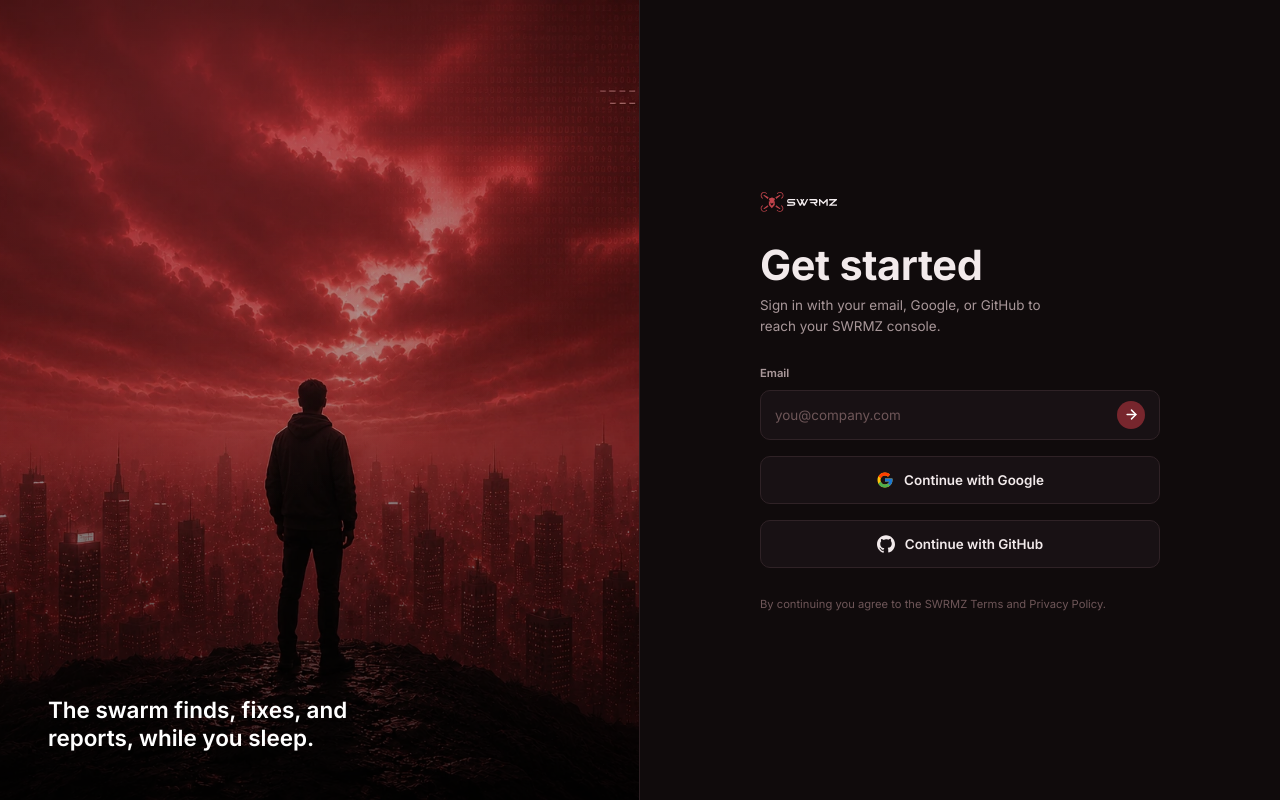
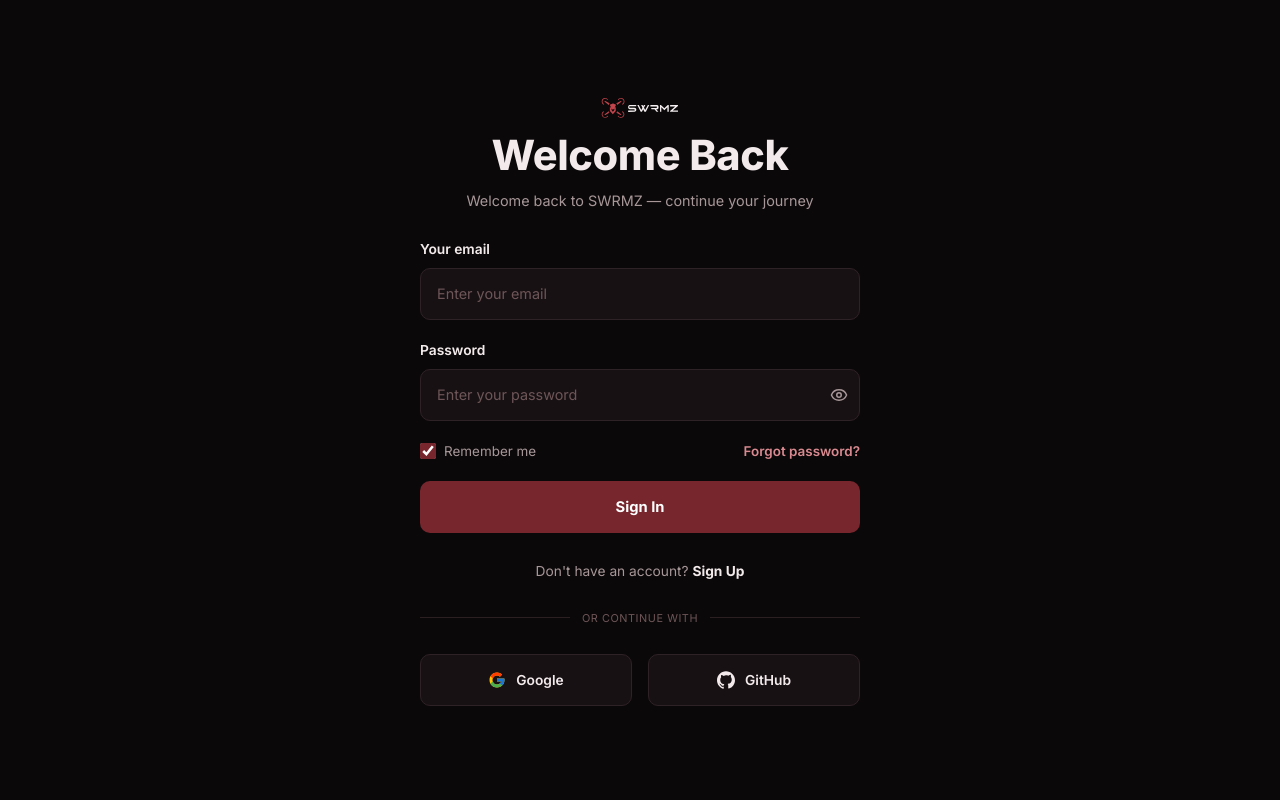
Before and after one commit to YUST777/swrmz, a React (Vite) app: page /login in a window 1280 px wide. Built offline with nearby package versions, Linux system fonts and the light colour scheme; no server answers.

Commit message:
Login: centered email/password layout with Google/GitHub via Supabase

```diff
--- a/src/LoginPage.tsx
+++ b/src/LoginPage.tsx
@@ -1,5 +1,5 @@
 import { useState } from 'react';
-import { ArrowLeft, ArrowRight, Loader2 } from 'lucide-react';
+import { Eye, EyeOff, Loader2 } from 'lucide-react';
 import { BrandMark } from './components/BrandMark';
 import { supabase } from './lib/supabase';
 
@@ -22,50 +22,53 @@ function GitHubIcon() {
   );
 }
 
-const inputShell =
-  'flex items-center gap-2 rounded-[10px] border border-[#2f2226] bg-[#181114] px-3.5 transition-colors focus-within:border-[#8a2c34]';
+const fieldClass =
+  'min-h-[52px] w-full rounded-[10px] border border-[#2f2226] bg-[#181114] px-4 text-[0.9rem] text-[#f2eaeb] outline-none transition-colors placeholder:text-[#6e5658] focus:border-[#8a2c34]';
 const oauthBtn =
-  'flex min-h-12 cursor-pointer items-center justify-center gap-2.5 rounded-[10px] border border-[#2f2226] bg-[#181114] px-4 text-[0.84rem] font-[600] text-[#f2eaeb] transition-colors hover:border-[#5e3a3e] hover:bg-[#1d1518] disabled:cursor-not-allowed disabled:opacity-60';
+  'flex min-h-[52px] cursor-pointer items-center justify-center gap-2.5 rounded-[10px] border border-[#2f2226] bg-[#181114] text-[0.86rem] font-[600] text-[#f2eaeb] transition-colors hover:border-[#5e3a3e] hover:bg-[#1d1518] disabled:cursor-not-allowed disabled:opacity-60';
 
 export function LoginPage() {
-  const [step, setStep] = useState<'email' | 'otp'>('email');
+  const [mode, setMode] = useState<'signin' | 'signup'>('signin');
   const [email, setEmail] = useState('');
-  const [token, setToken] = useState('');
-  const [loading, setLoading] = useState<'email' | 'otp' | 'google' | 'github' | null>(null);
+  const [password, setPassword] = useState('');
+  const [showPassword, setShowPassword] = useState(false);
+  const [remember, setRemember] = useState(true);
+  const [loading, setLoading] = useState<'form' | 'google' | 'github' | null>(null);
   const [error, setError] = useState('');
   const [notice, setNotice] = useState('');
 
-  const sendOtp = async (e: React.FormEvent) => {
+  const submit = async (e: React.FormEvent) => {
     e.preventDefault();
-    if (!email) return;
     setError('');
     setNotice('');
-    setLoading('email');
-    const { error } = await supabase.auth.signInWithOtp({
+    setLoading('form');
+    if (mode === 'signin') {
+      const { error } = await supabase.auth.signInWithPassword({ email, password });
+      setLoading(null);
+      if (error) return setError(error.message);
+      window.location.href = '/';
+    } else {
+      const { error } = await supabase.auth.signUp({
         email,
-      options: { shouldCreateUser: true },
+        password,
+        options: { emailRedirectTo: window.location.origin },
       });
       setLoading(null);
-    if (error) {
-      setError(error.message);
-      return;
+      if (error) return setError(error.message);
+      setNotice('Check your email to confirm your account, then sign in.');
+      setMode('signin');
     }
-    setStep('otp');
-    setNotice(`We sent a 6-digit code to ${email}.`);
   };
 
-  const verifyOtp = async (e: React.FormEvent) => {
-    e.preventDefault();
-    if (token.length < 6) return;
+  const forgot = async () => {
     setError('');
-    setLoading('otp');
-    const { error } = await supabase.auth.verifyOtp({ email, token, type: 'email' });
-    setLoading(null);
-    if (error) {
-      setError(error.message);
-      return;
-    }
-    window.location.href = '/';
+    setNotice('');
+    if (!email) return setError('Enter your email first, then tap "Forgot password?".');
+    const { error } = await supabase.auth.resetPasswordForEmail(email, {
+      redirectTo: window.location.origin,
+    });
+    if (error) return setError(error.message);
+    setNotice(`Password reset link sent to ${email}.`);
   };
 
   const oauth = async (provider: 'google' | 'github') => {
@@ -82,136 +85,126 @@ export function LoginPage() {
   };
 
   return (
-    <main className="grid min-h-[100svh] grid-cols-2 bg-[#100b0c] font-['Inter',system-ui,sans-serif] text-[#f2eaeb] max-[820px]:grid-cols-1">
-      {/* left — brand image, full bleed */}
-      <div className="relative overflow-hidden border-r border-[#2b1f22] max-[820px]:hidden">
-        <div className="absolute inset-0 bg-[url('/background.webp')] bg-cover bg-center" aria-hidden="true" />
-        <div
-          className="absolute inset-0 bg-[linear-gradient(180deg,rgba(94,29,35,0.45)_0%,rgba(12,8,9,0.35)_50%,rgba(12,8,9,0.85)_100%)] mix-blend-multiply"
-          aria-hidden="true"
-        />
-        <div
-          className="absolute inset-0 bg-[radial-gradient(120%_90%_at_30%_10%,rgba(192,68,76,0.3),transparent_60%)]"
-          aria-hidden="true"
-        />
-        <div className="absolute bottom-0 left-0 right-0 p-12 max-[1100px]:p-8">
-          <p className="max-w-[340px] text-[1.4rem] font-[620] leading-[1.25] text-white">
-            The swarm finds, fixes, and reports, while you sleep.
-          </p>
-        </div>
-      </div>
-
-      {/* right — form */}
-      <div className="flex flex-col justify-center px-[8%] py-12 max-[1100px]:px-[6%] max-[820px]:px-6 max-[820px]:py-10">
-        <div className="mx-auto flex w-full max-w-[400px] flex-col gap-7">
+    <main className="grid min-h-[100svh] place-items-center bg-[#0b0809] px-4 py-10 font-['Inter',system-ui,sans-serif] text-[#f2eaeb]">
+      <div className="flex w-full max-w-[440px] flex-col gap-7">
+        <div className="flex flex-col items-center gap-3 text-center">
           <BrandMark />
-
-          <div className="flex flex-col gap-2">
-            <h1 className="text-[2.6rem] font-[680] leading-[1.05] tracking-[-0.01em] text-[#f2eaeb] max-[640px]:text-[2.1rem]">
-              {step === 'email' ? 'Get started' : 'Check your email'}
+          <h1 className="text-[2.6rem] font-[760] leading-[1.05] tracking-[-0.01em] text-[#f2eaeb] max-[640px]:text-[2.1rem]">
+            {mode === 'signin' ? 'Welcome Back' : 'Create account'}
           </h1>
-            <p className="max-w-[320px] text-[0.84rem] leading-[1.55] text-[#a89799]">
-              {step === 'email'
-                ? 'Sign in with your email, Google, or GitHub to reach your SWRMZ console.'
-                : `Enter the 6-digit code we sent to ${email}.`}
+          <p className="text-[0.9rem] text-[#a89799]">
+            {mode === 'signin'
+              ? 'Welcome back to SWRMZ \u2014 continue your journey'
+              : 'Join SWRMZ \u2014 deploy the swarm in minutes'}
           </p>
         </div>
 
         {error ? (
-            <p className="rounded-[8px] border border-[#8a2c34]/50 bg-[#2a1216] px-3 py-2 text-[0.76rem] text-[#f0b9bd]">
+          <p className="rounded-[8px] border border-[#8a2c34]/50 bg-[#2a1216] px-3 py-2 text-[0.78rem] text-[#f0b9bd]">
             {error}
           </p>
         ) : null}
         {notice && !error ? (
-            <p className="rounded-[8px] border border-[#3b292d] bg-[#181114] px-3 py-2 text-[0.76rem] text-[#a89799]">
+          <p className="rounded-[8px] border border-[#3b292d] bg-[#181114] px-3 py-2 text-[0.78rem] text-[#a89799]">
             {notice}
           </p>
         ) : null}
 
-          {step === 'email' ? (
-            <form className="flex flex-col gap-4" onSubmit={sendOtp}>
+        <form className="flex flex-col gap-5" onSubmit={submit}>
           <label className="flex flex-col gap-2">
-                <span className="text-[0.7rem] font-[640] text-[#a89799]">Email</span>
-                <div className={inputShell}>
+            <span className="text-[0.86rem] font-[620] text-[#f2eaeb]">Your email</span>
             <input
               type="email"
               required
               value={email}
               onChange={(e) => setEmail(e.target.value)}
-                    placeholder="you@company.com"
-                    className="min-h-12 flex-1 bg-transparent text-[0.84rem] text-[#f2eaeb] outline-none placeholder:text-[#6e5658]"
+              placeholder="Enter your email"
+              className={fieldClass}
+            />
+          </label>
+
+          <label className="flex flex-col gap-2">
+            <span className="text-[0.86rem] font-[620] text-[#f2eaeb]">Password</span>
+            <div className="relative">
+              <input
+                type={showPassword ? 'text' : 'password'}
+                required
+                minLength={6}
+                value={password}
+                onChange={(e) => setPassword(e.target.value)}
+                placeholder="Enter your password"
+                className={`${fieldClass} pr-12`}
               />
               <button
-                    type="submit"
-                    disabled={loading === 'email'}
-                    aria-label="Continue with email"
-                    className="grid size-7 shrink-0 cursor-pointer place-items-center rounded-full bg-[#77262d] text-white transition-colors hover:bg-[#8a2c34] disabled:opacity-60"
+                type="button"
+                onClick={() => setShowPassword((s) => !s)}
+                aria-label={showPassword ? 'Hide password' : 'Show password'}
+                className="absolute right-3 top-1/2 -translate-y-1/2 text-[#a89799] transition-colors hover:text-[#f2eaeb]"
               >
-                    {loading === 'email' ? (
-                      <Loader2 size={14} className="animate-spin" />
-                    ) : (
-                      <ArrowRight size={15} strokeWidth={2.4} />
-                    )}
+                {showPassword ? <EyeOff size={18} /> : <Eye size={18} />}
               </button>
             </div>
           </label>
 
-              <button type="button" disabled={loading === 'google'} onClick={() => oauth('google')} className={oauthBtn}>
-                {loading === 'google' ? <Loader2 size={16} className="animate-spin" /> : <GoogleIcon />}
-                Continue with Google
+          <div className="flex items-center justify-between">
+            <label className="flex cursor-pointer items-center gap-2 text-[0.84rem] text-[#a89799]">
+              <input
+                type="checkbox"
+                checked={remember}
+                onChange={(e) => setRemember(e.target.checked)}
+                className="size-4 cursor-pointer accent-[#77262d]"
+              />
+              Remember me
+            </label>
+            <button
+              type="button"
+              onClick={forgot}
+              className="text-[0.84rem] font-[600] text-[#d98a90] transition-colors hover:text-[#f0b9bd]"
+            >
+              Forgot password?
             </button>
-
-              <button type="button" disabled={loading === 'github'} onClick={() => oauth('github')} className={oauthBtn}>
-                {loading === 'github' ? <Loader2 size={16} className="animate-spin" /> : <GitHubIcon />}
-                Continue with GitHub
-              </button>
-            </form>
-          ) : (
-            <form className="flex flex-col gap-4" onSubmit={verifyOtp}>
-              <label className="flex flex-col gap-2">
-                <span className="text-[0.7rem] font-[640] text-[#a89799]">Verification code</span>
-                <div className={inputShell}>
-                  <input
-                    inputMode="numeric"
-                    autoComplete="one-time-code"
-                    maxLength={6}
-                    autoFocus
-                    value={token}
-                    onChange={(e) => setToken(e.target.value.replace(/\D/g, ''))}
-                    placeholder="123456"
-                    className="min-h-12 flex-1 bg-transparent text-[1rem] tracking-[0.4em] text-[#f2eaeb] outline-none placeholder:tracking-[0.4em] placeholder:text-[#6e5658]"
-                  />
           </div>
-              </label>
 
           <button
             type="submit"
-                disabled={loading === 'otp' || token.length < 6}
-                className="flex min-h-12 cursor-pointer items-center justify-center gap-2 rounded-[10px] bg-[#77262d] px-4 text-[0.84rem] font-[680] text-white transition-colors hover:bg-[#8a2c34] disabled:cursor-not-allowed disabled:opacity-60"
+            disabled={loading === 'form'}
+            className="flex min-h-[52px] cursor-pointer items-center justify-center gap-2 rounded-[10px] bg-[#77262d] text-[0.92rem] font-[700] text-white transition-colors hover:bg-[#8a2c34] disabled:cursor-not-allowed disabled:opacity-60"
           >
-                {loading === 'otp' ? <Loader2 size={16} className="animate-spin" /> : null}
-                Verify and continue
+            {loading === 'form' ? <Loader2 size={18} className="animate-spin" /> : null}
+            {mode === 'signin' ? 'Sign In' : 'Create account'}
           </button>
+        </form>
 
+        <p className="text-center text-[0.86rem] text-[#a89799]">
+          {mode === 'signin' ? "Don't have an account? " : 'Already have an account? '}
           <button
             type="button"
             onClick={() => {
-                  setStep('email');
-                  setToken('');
+              setMode(mode === 'signin' ? 'signup' : 'signin');
               setError('');
               setNotice('');
             }}
-                className="mx-auto flex items-center gap-1.5 text-[0.74rem] font-[600] text-[#a89799] transition-colors hover:text-[#f2eaeb]"
+            className="font-[700] text-[#f2eaeb] transition-colors hover:text-[#d98a90]"
           >
-                <ArrowLeft size={13} strokeWidth={2.2} />
-                Use a different email
+            {mode === 'signin' ? 'Sign Up' : 'Sign In'}
           </button>
-            </form>
-          )}
+        </p>
 
-          <p className="text-[0.7rem] leading-[1.5] text-[#6e5658]">
-            By continuing you agree to the SWRMZ Terms and Privacy Policy.
-          </p>
+        <div className="flex items-center gap-3 text-[0.68rem] uppercase tracking-wider text-[#6e5658]">
+          <span className="h-px flex-1 bg-[#2b1f22]" />
+          or continue with
+          <span className="h-px flex-1 bg-[#2b1f22]" />
+        </div>
+
+        <div className="grid grid-cols-2 gap-4">
+          <button type="button" disabled={loading === 'google'} onClick={() => oauth('google')} className={oauthBtn}>
+            {loading === 'google' ? <Loader2 size={16} className="animate-spin" /> : <GoogleIcon />}
+            Google
+          </button>
+          <button type="button" disabled={loading === 'github'} onClick={() => oauth('github')} className={oauthBtn}>
+            {loading === 'github' ? <Loader2 size={16} className="animate-spin" /> : <GitHubIcon />}
+            GitHub
+          </button>
         </div>
       </div>
     </main>
```
Lines whose indentation alone changed are shown as unchanged.
